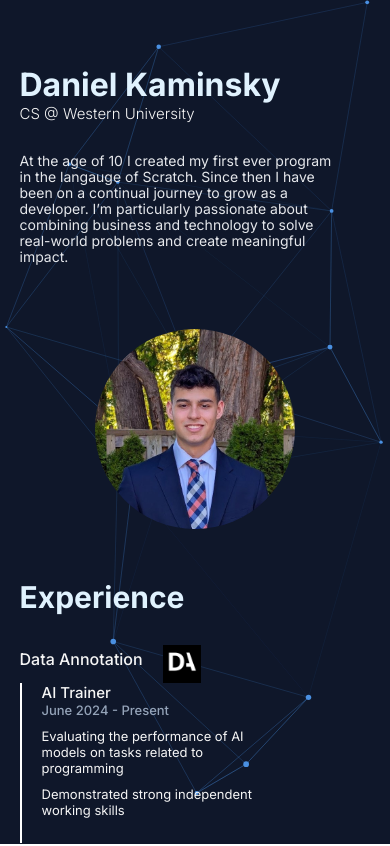
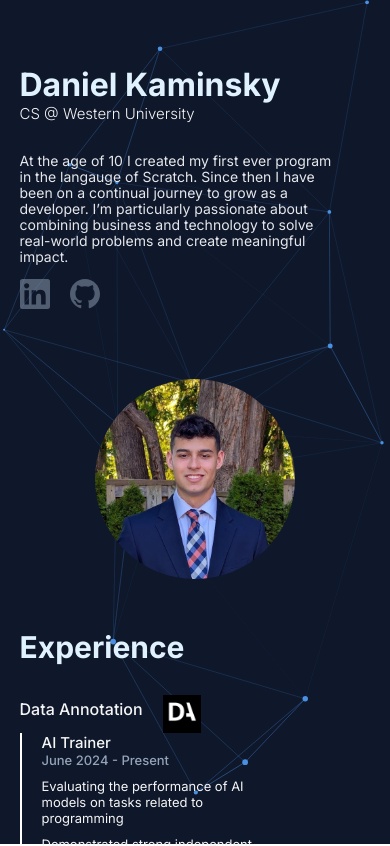
Before and after one commit to DanielKaminsky05/PersonalWebsiteV1, a Next.js app: page / in a window 390 px wide. Shown: the top 846 px of the page. Built offline with nearby package versions, Linux system fonts and the light colour scheme.

Commit message:
added some icons and a footer

```diff
--- a/src/app/components/ExperienceSection.jsx
+++ b/src/app/components/ExperienceSection.jsx
@@ -8,7 +8,7 @@ export default function ExperienceSection({styles}) {
             <Experience styles = {styles} company = {"Data Annotation"} logo = {"/dataLogo.png"} role1 = {"AI Trainer"} date1 = {"June 2024 - Present"} description1a = {"Evaluating the performance of AI models on tasks related to programming"} description1b = {"Demonstrated strong independent working skills"}/>
             <Experience styles={styles} company = {"Western Cyber Society"} logo = {"/WCSLogo.png"} role1 = {"Developer"} date1 = {"Sep 2024 - Apr 2025"} description1a = {"Developed Secure Frame, a tool that utilizes computer vision + aes encryption to secure privacy in real time. Won first place at the Toronto Tech Expo in Cybersecurity"}/>
             <Experience styles={styles} company = {"Western Computer Science Undergraduate Society"} logo = {"/CSUSLogo.png"} role1 = {"VP Finance"} date1 = {"May 2025 - Present"} role2 = {"Academic Director"} date2 = {"Sept 2024 - April 2025"} description2a={"Helped hundreds of computer science students succeed by leading exam preparation sessions"}/>
-            <Experience styles = {styles} company = {"Western Developer Society"} logo = {"/WDSLogo.png"} role1 = {"AI Trainer"} date1 = {"June 2024 - Present"} description1a = {"Utilized nextjs to redesign the website of London’s 13th ward Councillor David Ferreira"} description1b = {"Preformed testing on different devices to ensure website was fully responive"}/>
+            <Experience styles = {styles} company = {"Western Developer Society"} logo = {"/WDSLogo.png"} role1 = {"Developer"} date1 = {"June 2024 - Present"} description1a = {"Utilized nextjs to redesign the website of London’s 13th ward Councillor David Ferreira"} description1b = {"Preformed testing on different devices to ensure website was fully responive"}/>
         </div>
     </div>
   )
--- a/src/app/components/Hero.jsx
+++ b/src/app/components/Hero.jsx
@@ -1,3 +1,4 @@
+"use client";
 import React from 'react'
 
 export default function Hero({styles}) {
@@ -12,6 +13,15 @@ export default function Hero({styles}) {
                 Since then I have been on a continual journey to grow as a developer.
                 I’m particularly passionate about combining business and technology to solve real-world problems and create meaningful impact.
                 </p>
+                <div className={styles.socialLinks}>
+                <svg onClick = {() => window.open("https://www.linkedin.com/in/danielkaminsky-/")} className={styles.Icons} xmlns="http://www.w3.org/2000/svg" viewBox="0 0 24 24" fill="currentColor" width="24px" height="24px">
+                  <path d="M22.23 0H1.77C.79 0 0 .77 0 1.73v20.54C0 23.23.79 24 1.77 24h20.46c.98 0 1.77-.77 1.77-1.73V1.73C24 .77 23.21 0 22.23 0zM7.12 20.45H3.56V9h3.56v11.45zM5.34 7.5c-1.14 0-2.06-.92-2.06-2.06S4.2 3.38 5.34 3.38s2.06.92 2.06 2.06-1.02 2.06-2.06 2.06zm15.11 12.95h-3.56v-5.6c0-1.34-.03-3.06-1.87-3.06-1.87 0-2.16 1.46-2.16 2.96v5.7h-3.56V9h3.42v1.56h.05c.48-.91 1.66-1.87 3.42-1.87 3.66 0 4.34 2.41 4.34 5.54v6.22z"/>
+                </svg>
+                <svg onClick = {() => window.open("https://github.com/DanielKaminsky05")} className={styles.Icons} xmlns="http://www.w3.org/2000/svg" viewBox="0 0 24 24" fill="currentColor" width="24px" height="24px">
+                  <path d="M12 0C5.37 0 0 5.37 0 12c0 5.3 3.438 9.8 8.205 11.387.6.113.82-.262.82-.583 0-.288-.01-1.05-.015-2.06-3.338.726-4.042-1.61-4.042-1.61-.546-1.387-1.333-1.756-1.333-1.756-1.09-.744.083-.729.083-.729 1.205.084 1.84 1.237 1.84 1.237 1.07 1.835 2.807 1.305 3.492.997.108-.774.42-1.305.763-1.605-2.665-.3-5.467-1.332-5.467-5.93 0-1.31.468-2.382 1.236-3.222-.123-.303-.536-1.523.117-3.176 0 0 1.008-.322 3.3 1.23a11.52 11.52 0 013.003-.404c1.02.005 2.045.137 3.003.404 2.292-1.552 3.3-1.23 3.3-1.23.653 1.653.24 2.873.117 3.176.768.84 1.236 1.912 1.236 3.222 0 4.61-2.807 5.625-5.478 5.92.432.372.816 1.102.816 2.222 0 1.606-.015 2.898-.015 3.293 0 .324.216.7.825.58C20.565 21.795 24 17.295 24 12c0-6.63-5.37-12-12-12z"/>
+                </svg>
+
+                </div>
             </div>
         </div>
         <div>
--- a/src/app/page.js
+++ b/src/app/page.js
@@ -5,12 +5,12 @@ import Hero from './components/Hero'
 import ExperienceSection from './components/ExperienceSection'
 import Skills from './components/Skills'
 import Projects from './components/Projects'
-import Contact from './Contact'
+import Contact from './components/Contact'
 
 export default function page() {
 
   return (
-    <div style={{paddingBottom: "600px"}}>
+    <div>
       <ParticlesComponent/>
       <div className={styles.container}>
         <div className={styles.limit}>
@@ -19,6 +19,7 @@ export default function page() {
           <Skills styles={styles}/>
           <Projects styles = {styles}/>
           <Contact styles = {styles}/>
+          <p className={styles.p} style={{marginTop: "50px"}}>© 2025 Daniel Kaminsky. All rights reserved.</p>
         </div>
       </div>
     </div>
--- a/src/app/page.module.css
+++ b/src/app/page.module.css
@@ -31,6 +31,26 @@
   margin-bottom: 30px;
 }
 
+.socialLinks {
+  display: flex;
+  gap: 20px;
+  padding-bottom: 20px;
+}
+
+.Icons {
+  width: 40px;
+  height: 40px;
+  fill: rgba(148, 163, 184, 0.5) ;
+  transition: 0.5s ease;
+}
+
+.Icons:hover {
+  fill: #38BDF8;
+  transform: scale(1.1);
+  transition: 0.3s ease;
+}
+
+
 .h3 {
   color: #E0F2FE;
   font-size: 60px;
@@ -63,6 +83,7 @@
 .limit {
   max-width: 1300px;
   margin: 0px 30px;
+
 }
 
 .portrait {
@@ -171,6 +192,12 @@
   backdrop-filter: blur(10px);
   border: 1px solid rgba(255, 255, 255, 0.1);
   overflow: hidden;
+  transition: 0.3s ease;
+}
+
+.slideCard:hover {
+  transform: scale(1.03);
+  transition: 0.3s ease;
 }
 
 .videoContainer {
@@ -503,7 +530,10 @@
     height: 580px
   }
 
-
+  .Icons {
+    height: 35px;
+    width: 35px;
+  }
 
 }
 
@@ -595,6 +625,11 @@
 
   .swiper {
     height: 580px
+  }
+
+  .Icons {
+    height: 32px;
+    width: 32px;
   }
 }
 
@@ -708,4 +743,11 @@
     font-size: 18px;
   }
 
+  .Icons {
+    height: 30px;
+    width: 30px;
+  }
+
+
+
 }
```
Also changed, not shown: src/app/components/Contact.jsx (renamed from src/app/Contact.jsx).
